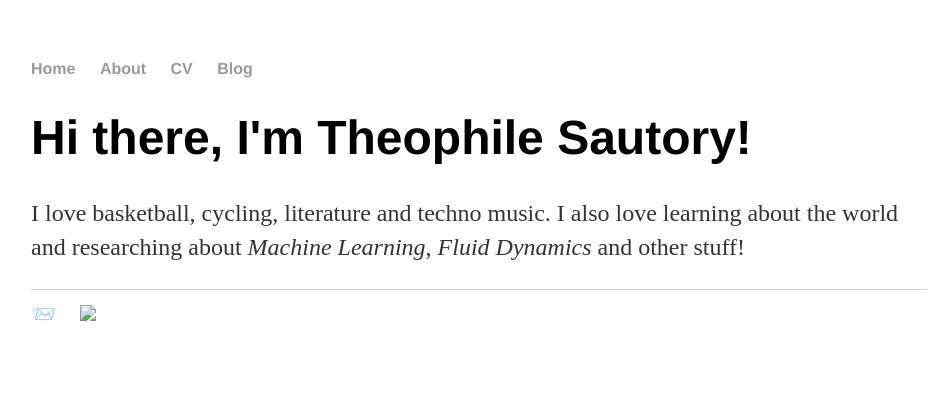
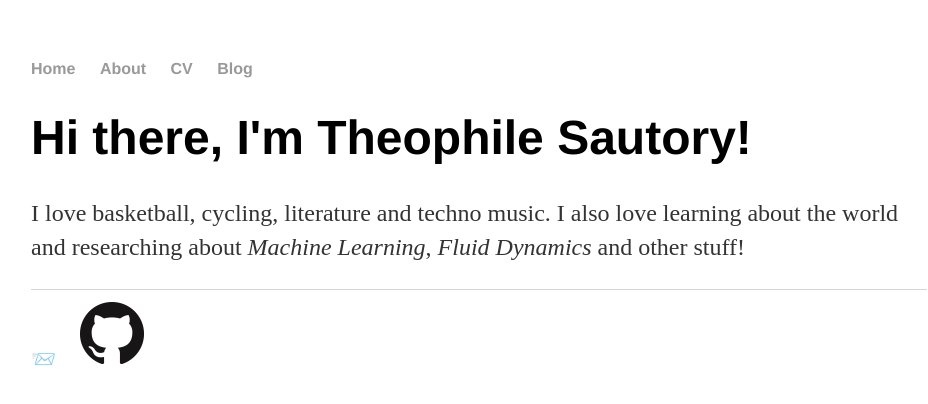
Before and after one commit to Theosau/TheosauOld.github.io, a Jekyll site: the page built from index.html, in a window 1280 px wide. Shown: the top 404 px of the page, without its empty margins (161-1089 px from the left). Built offline with Jekyll 4.4.1, drawn with Linux system fonts in a browser that asks for light colours.

```diff
--- a/_layouts/default.html
+++ b/_layouts/default.html
@@ -22,7 +22,7 @@
 		<footer>
     		<ul>
         		<li><a href="mailto:theophile.sautory@gmail.com"> <span style='font-size:20px;'>&#128232;</span></a></li>
-        		<li><a href="https://github.com/Theosau"><img src="../_images/logos/
+        		<li><a href="https://github.com/Theosau"><img src="../images/logos/
 github_logo.png"/></a></li>
 			</ul>
 		</footer>
```
